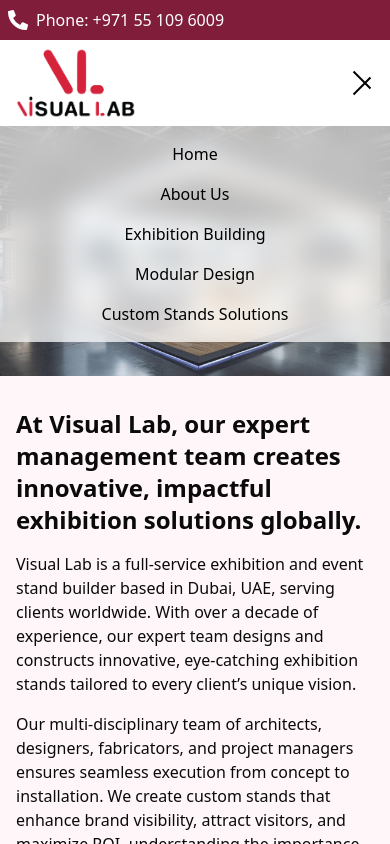
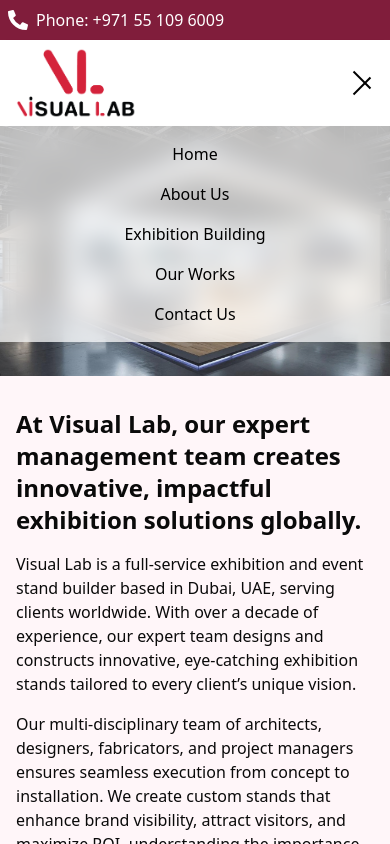
Before and after one commit to VisualLabExhibitions/visuallab-nextjs-landing, a Next.js app: page / in a window 390 px wide. Both pictures are taken after a click on the button 362 px from the left and 83 px from the top of the page. Shown: the top 844 px of the page. Built offline with nearby package versions, Linux system fonts and the light colour scheme.

Commit message:
mobile nav link updates

```diff
--- a/src/components/Navbar.tsx
+++ b/src/components/Navbar.tsx
@@ -52,10 +52,10 @@ export default function Navbar() {
       >
         <nav className="flex flex-col gap-4 text-center font-medium">
           <Link href="/" onClick={() => setIsOpen(false)} className="hover:text-red-500 transition">Home</Link>
-          <Link href="/about" onClick={() => setIsOpen(false)} className="hover:text-red-500 transition">About Us</Link>
-          <Link href="/services/exhibition-building" onClick={() => setIsOpen(false)} className="hover:text-red-500 transition">Exhibition Building</Link>
-          <Link href="/services/modular-design" onClick={() => setIsOpen(false)} className="hover:text-red-500 transition">Modular Design</Link>
-          <Link href="/services/custom-stands" onClick={() => setIsOpen(false)} className="hover:text-red-500 transition">Custom Stands Solutions</Link>
+          <Link href="/#about" onClick={() => setIsOpen(false)} className="hover:text-red-500 transition">About Us</Link>
+          <Link href="/#services" onClick={() => setIsOpen(false)} className="hover:text-red-500 transition">Exhibition Building</Link>
+          <Link href="/#our-works" onClick={() => setIsOpen(false)} className="hover:text-red-500 transition">Our Works</Link>
+          <Link href="/#contact" onClick={() => setIsOpen(false)} className="hover:text-red-500 transition">Contact Us</Link>
         </nav>
       </div>
     </nav>
--- a/src/components/home/AboutSection.tsx
+++ b/src/components/home/AboutSection.tsx
@@ -1,5 +1,4 @@
 import Image from "next/image";
-import Button from "@/components/ui/Button";
 
 export default function AboutSection(){
     return(
@@ -8,7 +7,7 @@ export default function AboutSection(){
                 <div className="max-w-6xl mx-auto">
                     <div className="grid sm:grid-cols-1 md:grid-cols-3 px-4">
 
-                        <div className="md:col-span-2" id="#about">
+                        <div className="md:col-span-2" id="about">
                             <h2 className="text-2xl md:text-4xl font-bold pb-4">
                                 At Visual Lab, our expert management team creates innovative, impactful exhibition solutions globally.
                             </h2>
```
